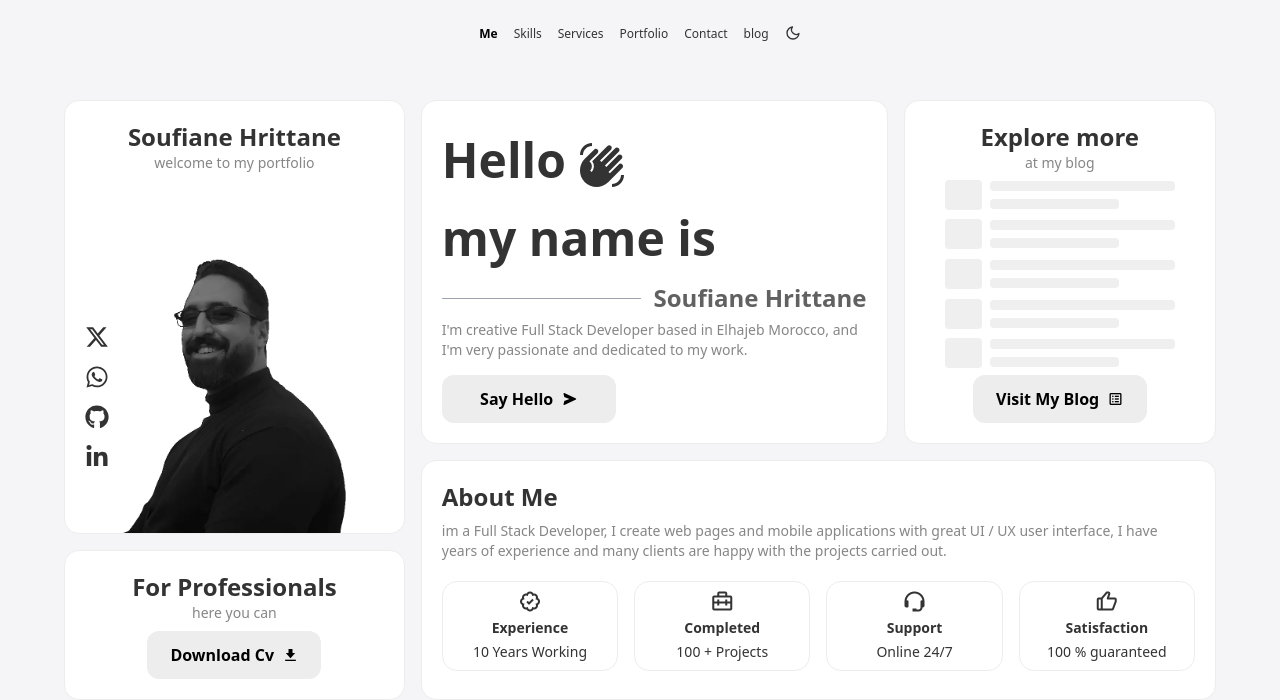
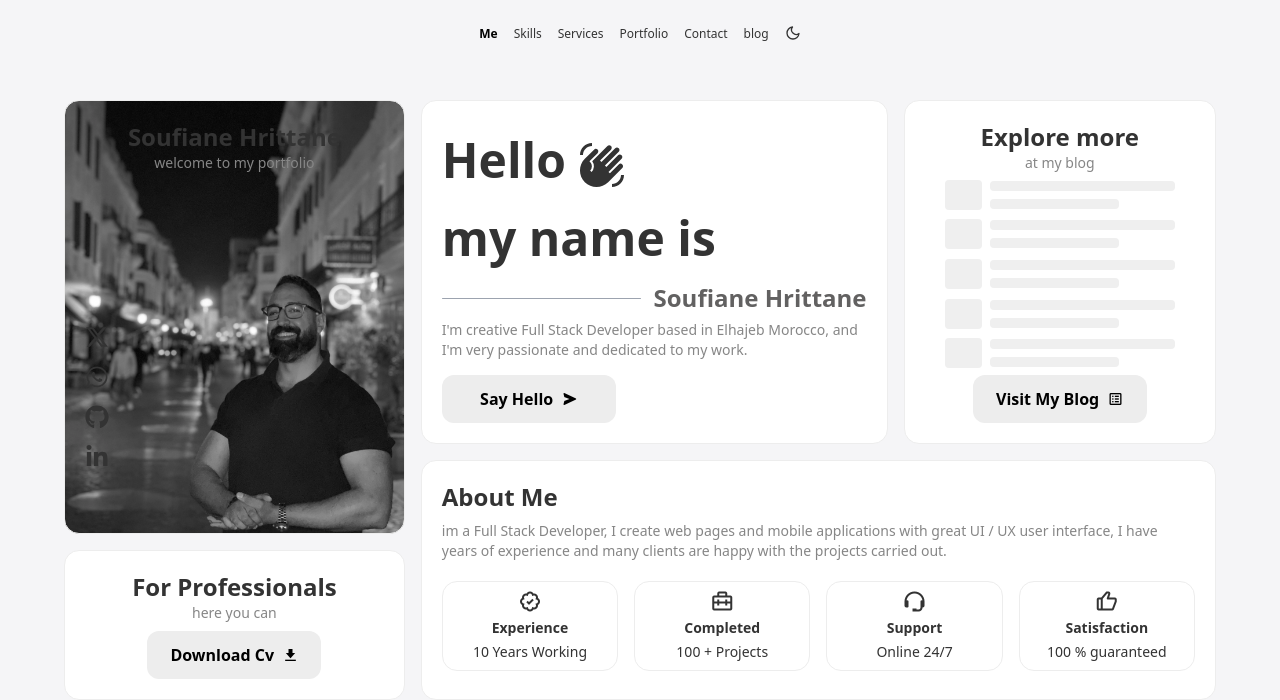
Before and after one commit to hrittane/PORTFOLIO, a Next.js app: page / in a window 1280 px wide. Shown: the top 700 px of the page. Built offline with nearby package versions, Linux system fonts and the light colour scheme.

Commit message:
images changed

```diff
--- a/src/app/page.tsx
+++ b/src/app/page.tsx
@@ -38,7 +38,7 @@ export default function Home() {
           animate={{ opacity: 1, translateX: 0, translateY: 0 }}
           transition={{ duration: 0.3, delay: 0.2 }}
 
-          className="h-[40%] md:h-[75%] w-full rounded-[15px] bg-white dark:bg-[#1C1D1F] p-3 md:p-5 bg-cover bg-center bg-no-repeat border border-[#EDEDED] dark:border-0" style={{ backgroundImage: `url("me.webp")` }}>
+          className="h-[40%] md:h-[75%] w-full rounded-[15px] bg-white dark:bg-[#1C1D1F] p-3 md:p-5 bg-cover bg-right bg-no-repeat border border-[#EDEDED] dark:border-0" style={{ backgroundImage: `url("me.webp")` }}>
 
           <div className="relative w-full h-full "   >
 
```
Also changed, not shown: public/me.webp, public/meBCP.webp (added).
